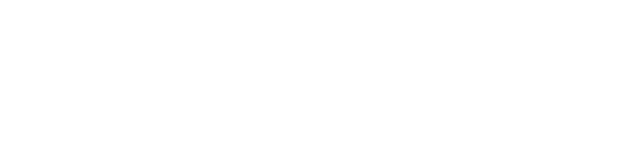
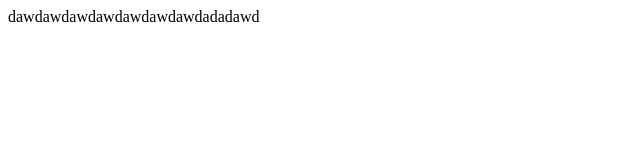
Before and after one commit to obe1taps/first-project, a plain HTML site: page index.html in a window 1280 px wide. Shown: the whole page, without its empty margins (0-640 px from the left). Drawn offline with Linux system fonts and the light colour scheme.

Commit message:
Простая разметка

```diff
--- a/index.html
+++ b/index.html
@@ -6,6 +6,6 @@
   <title>Document</title>
 </head>
 <body>
-
+  dawdawdawdawdawdawdawdadadawd
 </body>
 </html>
```
